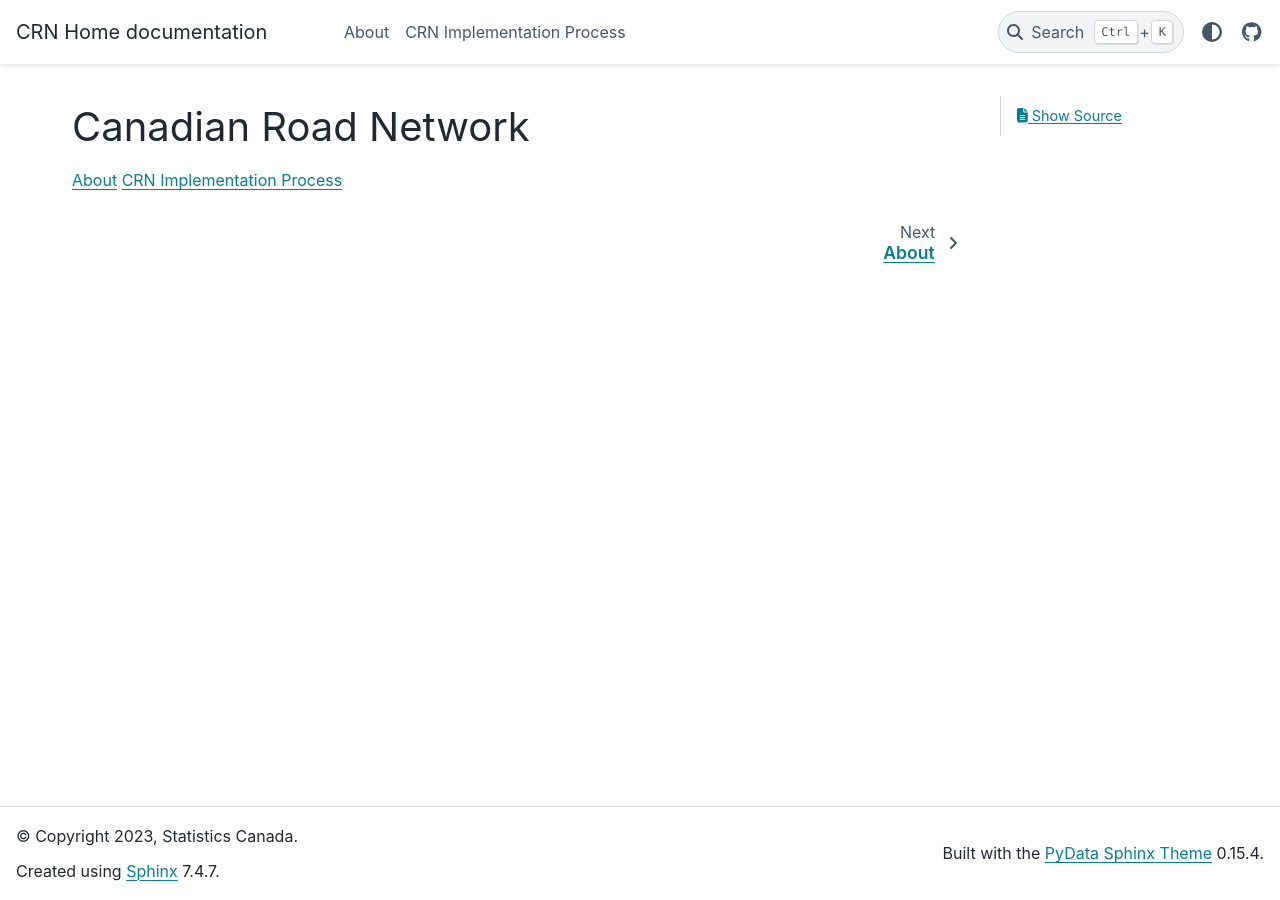
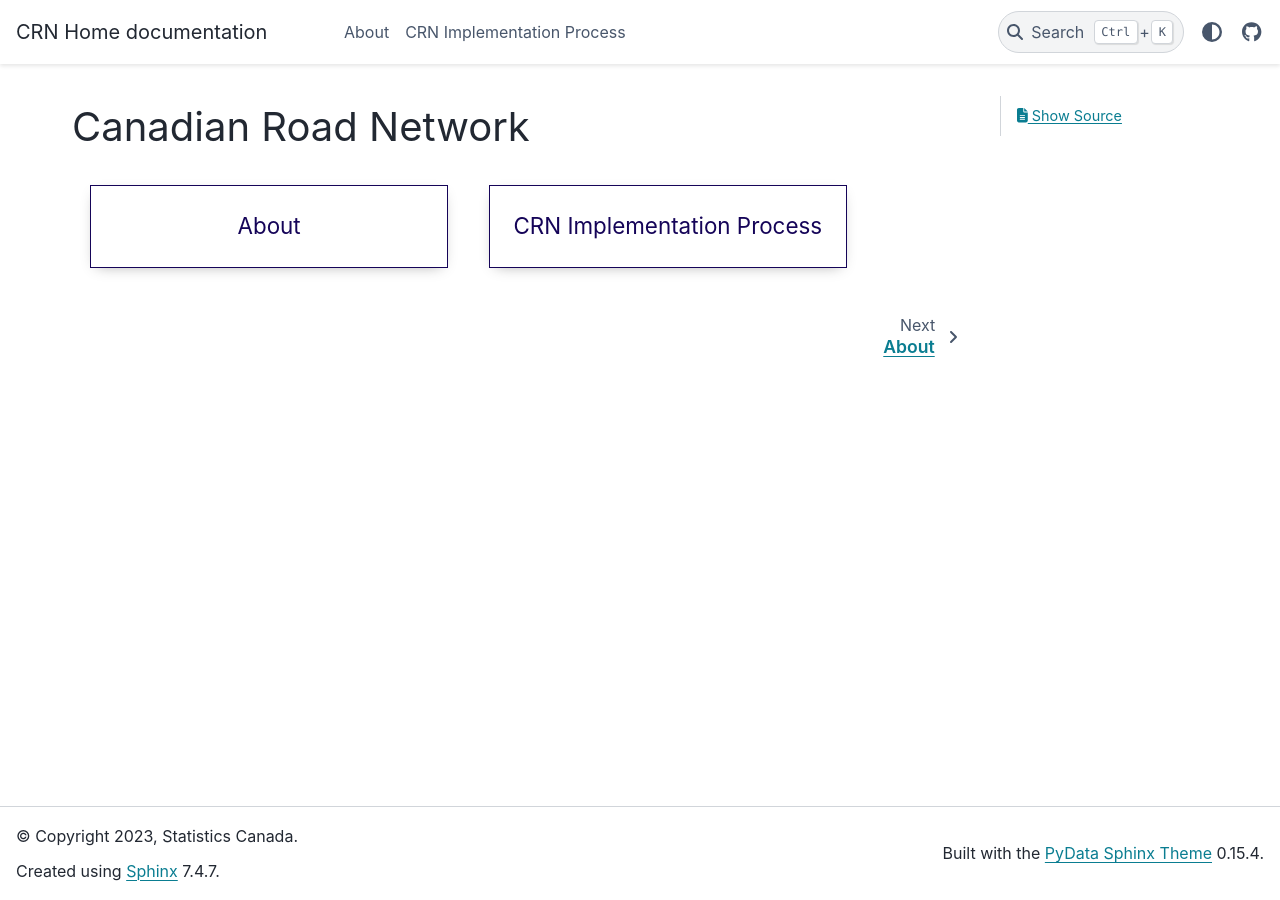
Before and after one commit to StatCan/egp-crn, a Sphinx documentation site: the page built from docs/index.rst, in a window 1280 px wide. Built offline with Sphinx 7.4.7 and the PyData theme 0.15.4, drawn with Linux system fonts in a browser that asks for light colours.

Commit message:
[1] undo test RTD html_static_path

```diff
--- a/docs/conf.py
+++ b/docs/conf.py
@@ -68,7 +68,7 @@ html_theme_options = {
 # Add any paths that contain custom static files (such as style sheets) here,
 # relative to this directory. They are copied after the builtin static files,
 # so a file named "default.css" will overwrite the builtin "default.css".
-html_static_path = []
+html_static_path = ['source/_static']
 
 html_css_files = [
     "css/custom.css"
```
